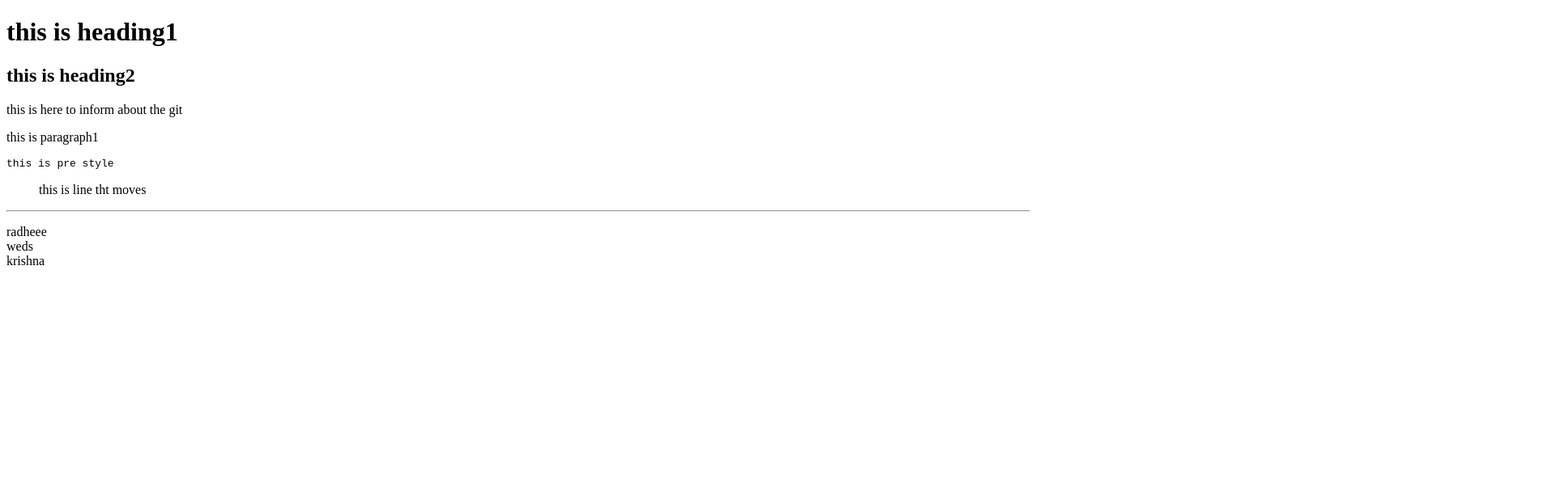
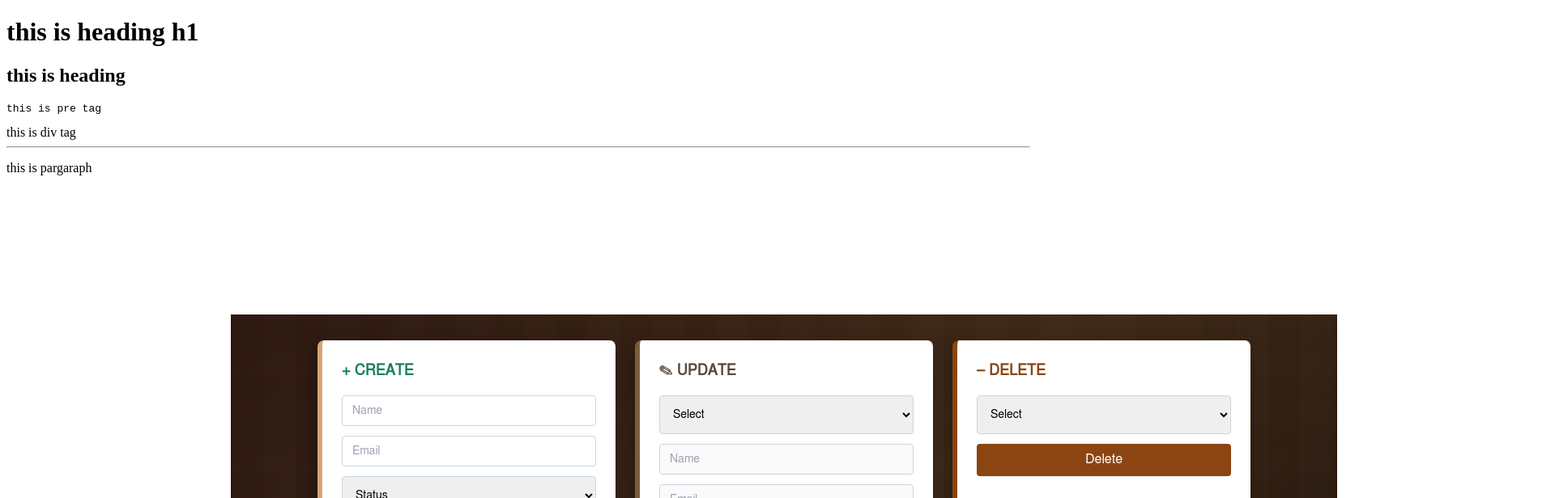
Before and after one commit to gagana1-create/html-project, a plain HTML site: page index.html in a window 1280 px wide. Shown: the top 616 px of the page at 81% size, 1920 px wide, since content can reach past the window. Drawn offline with Linux system fonts and the light colour scheme.

Commit message:
Added images and updated HTML

```diff
--- a/index.html
+++ b/index.html
@@ -1,13 +1,15 @@
 <!DOCTYPE html>
 <html>
-    <head>
-        <h1> this is heading1</h1>
-        <h2>this is heading2</h2>
-        <div>this is here to inform about the git</div>
-        <p> this is paragraph1</p>
-        <pre>this is pre style</pre>
-        <blockquote> this is line tht moves</blockquote>
-        <hr>
-        <p>radheee<br>weds<br>krishna</p>
+  <head>
+    <h1> this is heading h1</h1>
+    <h2> this is heading </h2>
+    <pre>this is pre tag</pre>
+    <div> this is div tag</div>
+    <hr>
+    <p> this is pargaraph
+    </p>
+    <img src="img1.png" alt="admin image">
+    <img src="img2.png" alt="student dashboard">
+    <img src="img3.png" alt=" proctor dashboard">
     </head>
-</html>
+    </html>
```
Also changed, not shown: img1.png (added), img2.png (added), 1 other file.
